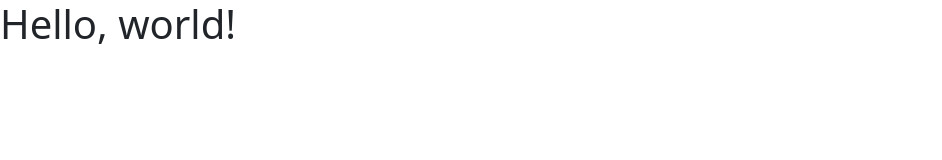
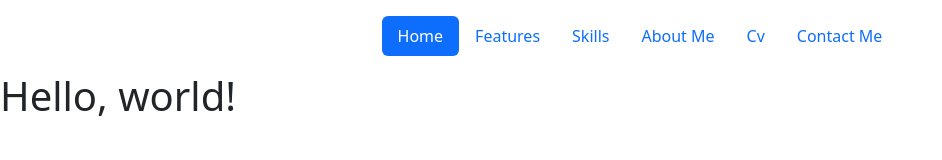
Before and after one commit to barisatay0/barisatay0.github.io, a plain HTML site: page index.html in a window 1280 px wide. Shown: the whole page, without its empty margins (0-942 px from the left). Drawn offline with nearby package versions, Linux system fonts and the light colour scheme.

Commit message:
First look

```diff
--- a/index.html
+++ b/index.html
@@ -9,7 +9,17 @@
         integrity="sha384-T3c6CoIi6uLrA9TneNEoa7RxnatzjcDSCmG1MXxSR1GAsXEV/Dwwykc2MPK8M2HN" crossorigin="anonymous">
 </head>
 
-<body>
+<body class="dark">
+    <header class="d-flex justify-content-center py-3">
+        <ul class="nav nav-pills">
+            <li class="nav-item"><a href="İndex.html" class="nav-link active" aria-current="page">Home</a></li>
+            <li class="nav-item"><a href="Features.html" class="nav-link">Features</a></li>
+            <li class="nav-item"><a href="Skills.html" class="nav-link">Skills</a></li>
+            <li class="nav-item"><a href="About.html" class="nav-link">About Me</a></li>
+            <li class="nav-item"><a href="cv.html" class="nav-link">Cv</a></li>
+            <li class="nav-item"><a href="Contact.html" class="nav-link">Contact Me</a></li>
+        </ul>
+    </header>
     <h1>Hello, world!</h1>
 </body>
 <script src="https://cdn.jsdelivr.net/npm/@popperjs/core@2.11.8/dist/umd/popper.min.js"
```
